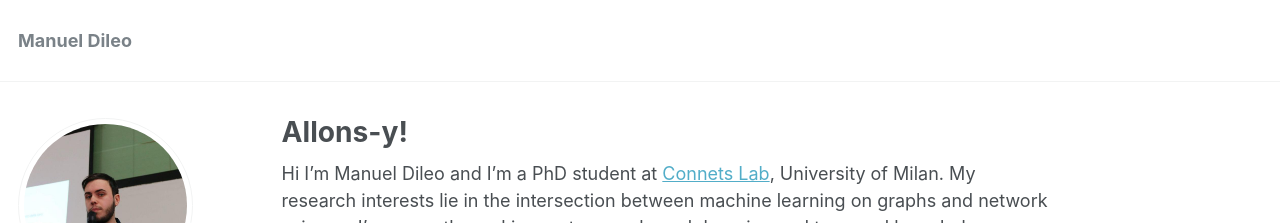
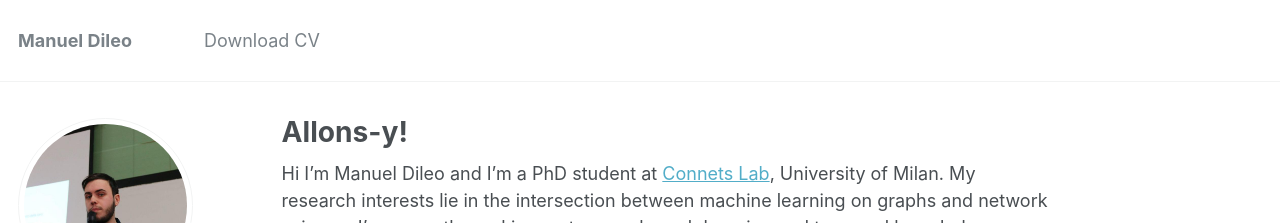
Before and after one commit to manuel-dileo/manuel-dileo.github.io, a Jekyll site: the page built from _pages/about.md, in a window 1280 px wide and 900 px high. Shown: the top 223 px of the window. Built offline with Jekyll 4.4.1, drawn with Linux system fonts in a browser that asks for light colours; some web fonts are replaced.

Commit message:
Update masthead.html

```diff
--- a/_includes/masthead.html
+++ b/_includes/masthead.html
@@ -7,6 +7,7 @@
         <button><div class="navicon"></div></button>
         <ul class="visible-links">
           <li class="masthead__menu-item masthead__menu-item--lg"><a href="{{ base_path }}/">{{ site.title }}</a></li>
+          <li class="masthead__menu-item"><a href="https://github.com/manuel-dileo/manuel-dileo.github.io/blob/5b1922d26f7af2605bfd68508c1bc2d3338b8151/files/2024_ManuelDileo_CV.pdf">Download CV</a></li>
           {% for link in site.data.navigation.main %}
             {% if link.url contains 'http' %}
               {% assign domain = '' %}
```
